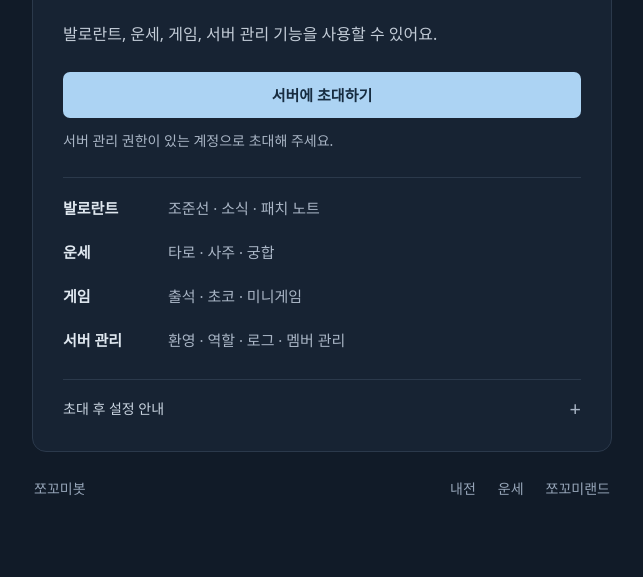
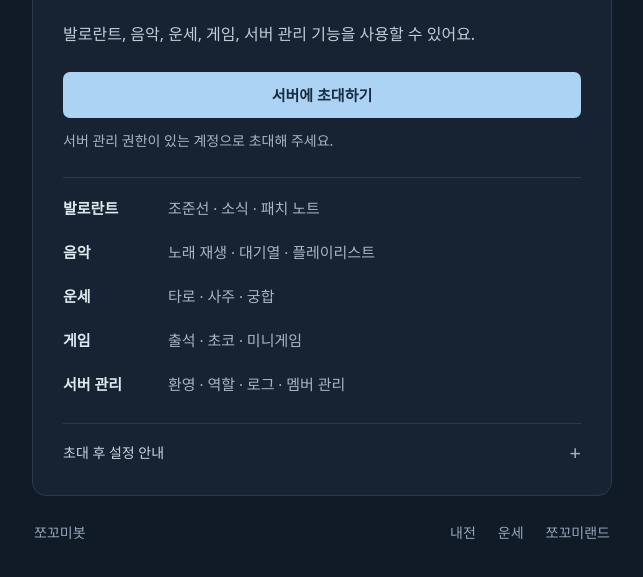
Before and after one commit to JjoGgoMiBot/jjokkomi-invite, a plain HTML site: page public/index.html in a window 1280 px wide. Shown: the part 221-798 px from the top of the page, without its empty margins (318-961 px from the left). Drawn offline with Linux system fonts and the light colour scheme.

Commit message:
Update invitation information for restored music and DM-only guides

```diff
--- a/public/index.html
+++ b/public/index.html
@@ -5,12 +5,12 @@
   <meta name="viewport" content="width=device-width,initial-scale=1">
   <meta name="theme-color" content="#101b2a">
   <title>쪼꼬미봇 초대</title>
-  <meta name="description" content="쪼꼬미 디스코드 봇 초대 페이지예요. 발로란트, 운세, 게임, 서버 관리 기능을 사용할 수 있어요.">
+  <meta name="description" content="쪼꼬미 디스코드 봇 초대 페이지예요. 발로란트, 음악, 운세, 게임, 서버 관리 기능을 사용할 수 있어요.">
   <meta property="og:type" content="website">
   <meta property="og:locale" content="ko_KR">
   <meta property="og:url" content="https://jjoggomi-bot.pages.dev/">
   <meta property="og:title" content="쪼꼬미봇 초대">
-  <meta property="og:description" content="발로란트 · 운세 · 게임 · 서버 관리. 쪼꼬미 디스코드 봇 초대 페이지예요.">
+  <meta property="og:description" content="발로란트 · 음악 · 운세 · 게임 · 서버 관리. 쪼꼬미 디스코드 봇 초대 페이지예요.">
   <meta property="og:image" content="https://jjoggomi-bot.pages.dev/assets/hub-banner.png">
   <meta property="og:image:width" content="1500">
   <meta property="og:image:height" content="500">
@@ -27,16 +27,17 @@
     <main id="main" class="layout">
       <section class="panel bot-panel" aria-labelledby="bot-title">
         <div class="identity"><img src="./assets/face.svg" width="76" height="76" alt="쪼꼬미"><div><h1 id="bot-title">쪼꼬미</h1><p>디스코드 봇</p></div></div>
-        <p class="description">발로란트, 운세, 게임, 서버 관리 기능을 사용할 수 있어요.</p>
+        <p class="description">발로란트, 음악, 운세, 게임, 서버 관리 기능을 사용할 수 있어요.</p>
         <a class="button primary bot-invite" href="https://discord.com/oauth2/authorize?client_id=1563724683591942204&amp;permissions=8&amp;scope=bot%20applications.commands" target="_blank" rel="noopener noreferrer">서버에 초대하기</a>
         <p class="subtle permission-note">서버 관리 권한이 있는 계정으로 초대해 주세요.</p>
         <dl class="features">
           <div><dt>발로란트</dt><dd>조준선 · 소식 · 패치 노트</dd></div>
+          <div><dt>음악</dt><dd>노래 재생 · 대기열 · 플레이리스트</dd></div>
           <div><dt>운세</dt><dd>타로 · 사주 · 궁합</dd></div>
           <div><dt>게임</dt><dd>출석 · 초코 · 미니게임</dd></div>
           <div><dt>서버 관리</dt><dd>환영 · 역할 · 로그 · 멤버 관리</dd></div>
         </dl>
-        <details class="setup"><summary>초대 후 설정 안내</summary><div><p>서버 주인에게 관리자 안내와 PDF를 DM으로 보내요. DM 수신이 허용되어 있어야 해요.</p><p><code>/panel</code> 시작 패널 올리기<br><code>/help</code> 명령어 확인<br><code>/manual</code> 관리자 안내 다시 받기</p><p>기본 초대에는 관리자 권한이 포함돼요. 디스코드에서 서버와 권한을 확인한 뒤 승인해 주세요.</p></div></details>
+        <details class="setup"><summary>초대 후 설정 안내</summary><div><p>서버 주인에게 설정·패널·기능 안내를 DM으로 보내요. DM 수신이 허용되어 있어야 해요.</p><p><code>/panel</code> 시작 패널 올리기<br><code>/music-panel</code> 음악 전용 채널 설정<br><code>/help</code> 명령어 확인<br><code>/manual</code> 관리자 안내 다시 받기</p><p>기본 초대에는 관리자 권한이 포함돼요. 디스코드에서 서버와 권한을 확인한 뒤 승인해 주세요.</p></div></details>
       </section>
     </main>
     <footer><span>쪼꼬미봇</span><nav aria-label="관련 페이지"><a href="https://jjoggomibot.github.io/valorant-side/" target="_blank" rel="noopener noreferrer">내전</a><a href="https://jjoggomibot.github.io/chokkomi-fortune/" target="_blank" rel="noopener noreferrer">운세</a><a href="https://jjoggomibot.github.io/sword-forge/land/" target="_blank" rel="noopener noreferrer">쪼꼬미랜드</a></nav></footer>
```
